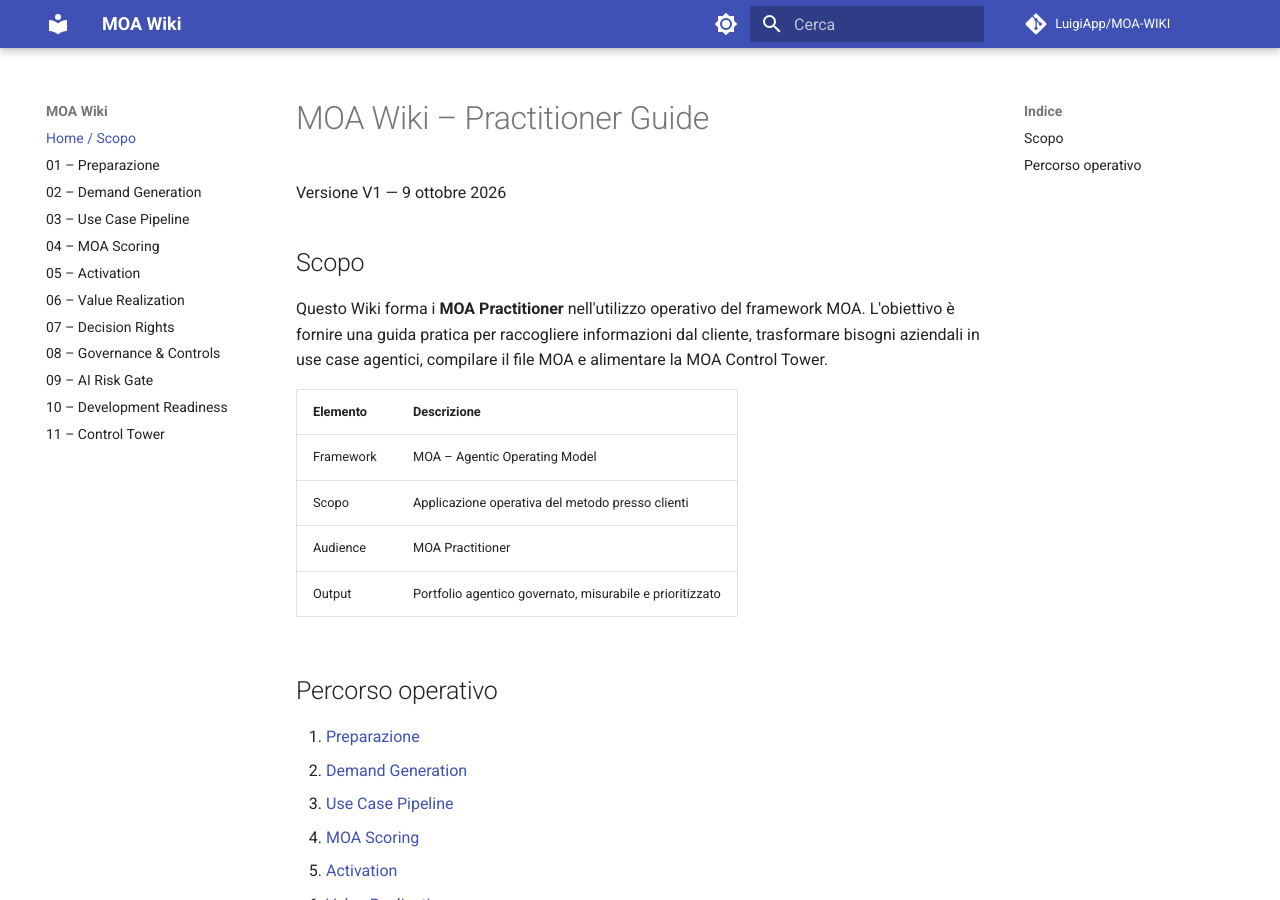
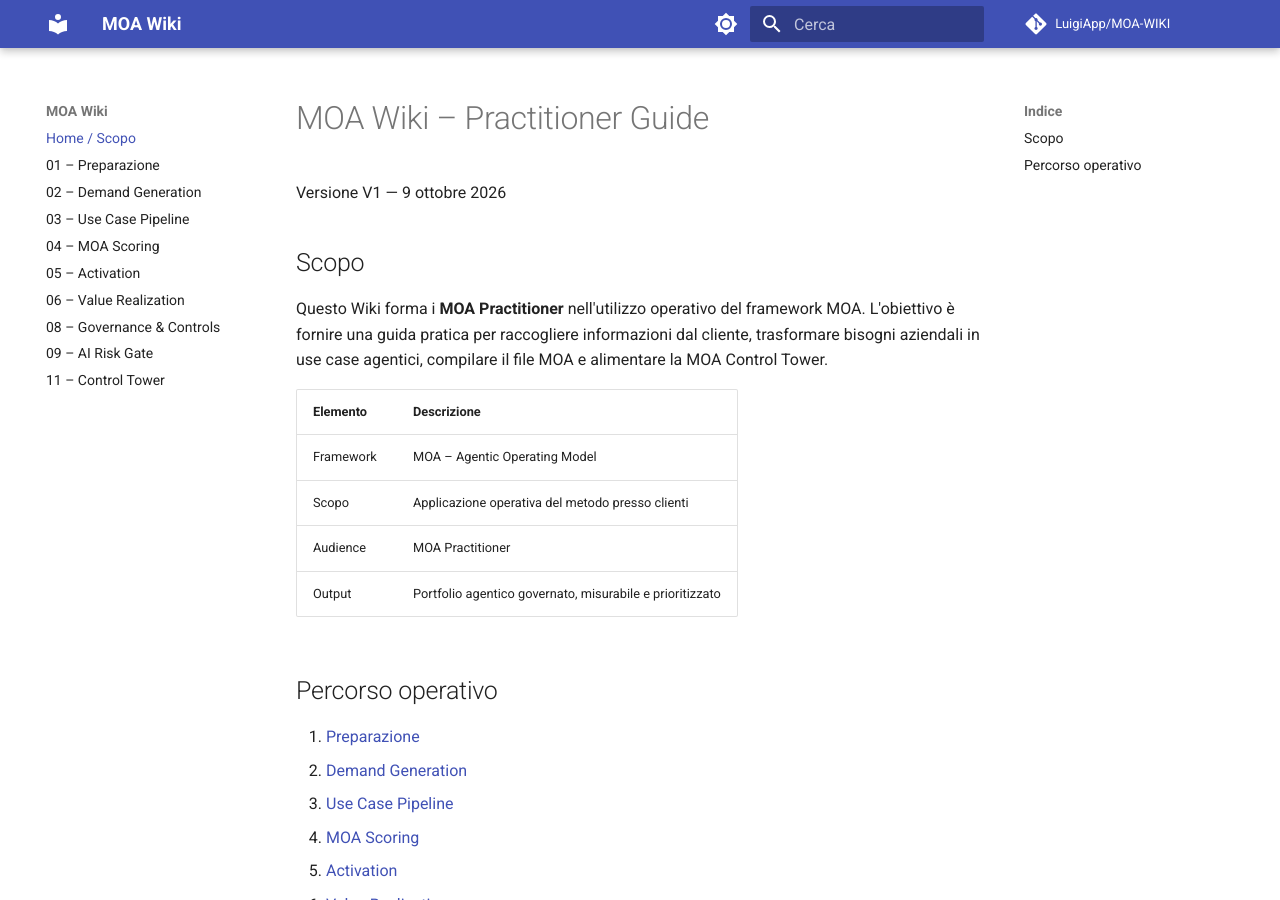
Before and after one commit to LuigiApp/MOA-WIKI, an MkDocs documentation site: the page built from docs/index.md, in a window 1280 px wide and 900 px high. Built offline with MkDocs 1.6.1 and Material for MkDocs 9.7.7, drawn with Linux system fonts in a browser that asks for light colours; comment, search, counter and statistics services are not loaded.

Commit message:
Fix MkDocs navigation for removed pages

```diff
--- a/mkdocs.yml
+++ b/mkdocs.yml
@@ -12,10 +12,8 @@ nav:
   - "04 – MOA Scoring": 04-moa-scoring.md
   - "05 – Activation": 05-activation.md
   - "06 – Value Realization": 06-value-realization.md
-  - "07 – Decision Rights": 07-decision-rights.md
   - "08 – Governance & Controls": 08-governance-controls.md
   - "09 – AI Risk Gate": 09-ai-risk-gate.md
-  - "10 – Development Readiness": 10-development-readiness.md
   - "11 – Control Tower": 11-control-tower.md
 
 theme:
```
